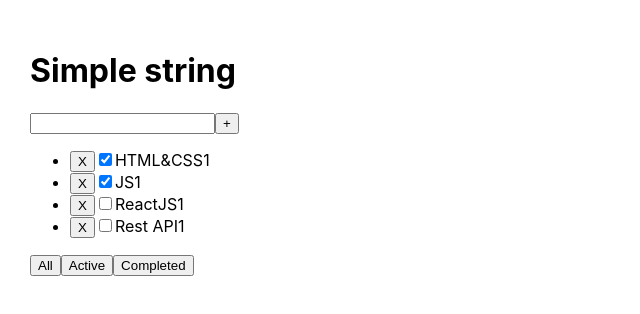
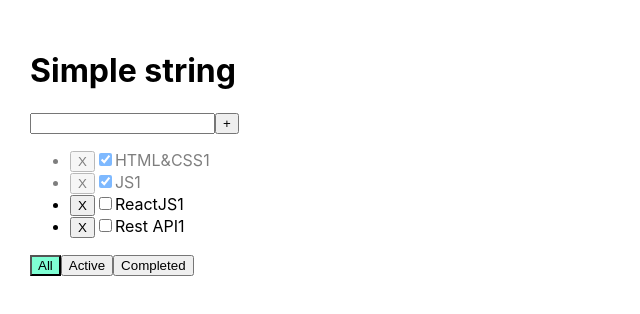
Before and after one commit to YauhenKoltashau/Todolists, a React (Create React App) app: page / in a window 1280 px wide. Shown: the top 314 px of the page, without its empty margins (0-640 px from the left). Built offline with nearby package versions, Linux system fonts and the light colour scheme.

Commit message:
4 Todolists lessons  out

```diff
--- /dev/null
+++ b/src/App.module.css
@@ -0,0 +1,15 @@
+.error {
+    border: red 2px solid;
+}
+
+.errorMessage {
+    color: red;
+}
+
+.activeFilter {
+    background-color: aquamarine;
+}
+
+.isDone {
+    opacity: 0.5;
+}
--- a/src/App.tsx
+++ b/src/App.tsx
@@ -16,28 +16,36 @@ function App() {
         ])
     console.log(tasks)
     const removeOneTask = (id: string) => {
-        setTasks(tasks.filter((el)=> el.id !== id))
-       console.log(id)
+        setTasks(tasks.filter((el) => el.id !== id))
+        console.log(id)
     }
     const addTask = (title: string) => {
         let newTask = {id: v1(), title: title, isDone: false}
         let newTasks = [newTask, ...tasks]
         setTasks((newTasks))
     }
-    let[filterValue, setFilterValue] = useState<filterValueType>("All")
+    let [filterValue, setFilterValue] = useState<filterValueType>("All")
     let changeFilter = tasks
     if (filterValue === "Active") {
-        changeFilter = tasks.filter((el)=> !el.isDone )
+        changeFilter = tasks.filter((el) => !el.isDone)
     }
     if (filterValue === "Completed") {
-        changeFilter = tasks.filter((el)=> el.isDone)
+        changeFilter = tasks.filter((el) => el.isDone)
     }
 
-const filterTask = (filterValue:filterValueType) => {
+    const filterTask = (filterValue: filterValueType) => {
         setFilterValue(filterValue)
 
-}
+    }
+    function changeStatus (taskId: string, isDone: boolean){
+        const task = tasks.find(t=> t.id === taskId)
+        if (task) {
+            task.isDone = isDone
+        }
+        setTasks([...tasks]);
 
+
+    }
 
 
 
@@ -46,9 +54,10 @@ const filterTask = (filterValue:filterValueType) => {
             <Todolist topic={"Simple string"}
                       task={changeFilter}
                       removeOneTask={removeOneTask}
-                      filterTask = {filterTask}
-                      addTask = {addTask}
-
+                      filterTask={filterTask}
+                      addTask={addTask}
+                      changeStatus={changeStatus}
+                      filter={filterValue}
 
 
             />
--- a/src/Todolist.tsx
+++ b/src/Todolist.tsx
@@ -1,14 +1,16 @@
-import React, {ChangeEvent,KeyboardEvent, useState} from "react";
+import React, {ChangeEvent, ChangeEventHandler, KeyboardEvent, useState} from "react";
 import {filterValueType} from "./App";
-
+import styles from "./App.module.css"
 
 
 type TodolistPropsType = {
     topic?: string
     task: Array<InArrayPropsType>
-    removeOneTask: (id: string)=>void
-    filterTask:(filterValue:filterValueType)=>void
-    addTask:(title: string)=>void
+    removeOneTask: (id: string) => void
+    filterTask: (filterValue: filterValueType) => void
+    addTask: (title: string) => void
+    changeStatus: (taskId: string, isDone: boolean) => void
+    filter: filterValueType
 
 }
 
@@ -19,21 +21,29 @@ export type InArrayPropsType = {
 }
 
 
-
 export const Todolist = (props: TodolistPropsType) => {
-    const[newTaskTitle, setNewTaskTitle ]=useState('')
-    const onChangeNewTaskTitleInput = (e:ChangeEvent<HTMLInputElement>) => {
+    const [newTaskTitle, setNewTaskTitle] = useState('')
+    const[error, setError] = useState<string|null>(null)
+    const onChangeNewTaskTitleInput = (e: ChangeEvent<HTMLInputElement>) => {
         setNewTaskTitle(e.currentTarget.value)
     }
-    const onKeyPressAddNewTaskHandler = (e:KeyboardEvent<HTMLInputElement>) => {
-        if (e.key == 'Enter'){
+    const onKeyPressAddNewTaskHandler = (e: KeyboardEvent<HTMLInputElement>) => {
+        setError(null)
+        if (newTaskTitle.trim() === "") {
+            return
+        }
+        if (e.key == 'Enter') {
             setNewTaskTitle('');
             props.addTask(newTaskTitle)
         }
     }
     const onClickButtonAddNewTaskHandler = () => {
+        if (newTaskTitle.trim() === "") {
+            setError("Title is required")
+            return
+        }
         setNewTaskTitle('');
-        props.addTask(newTaskTitle)
+        props.addTask(newTaskTitle.trim())
     }
     const onClickAllTaskHandler = () => props.filterTask("All")
     const onClickActiveTaskHandler = () => props.filterTask("Active")
@@ -43,20 +53,27 @@ export const Todolist = (props: TodolistPropsType) => {
         <div>
             <h1>{props.topic}</h1>
             <div>
-                <input value={newTaskTitle}
-                       onChange={onChangeNewTaskTitleInput}
-                       onKeyPress={onKeyPressAddNewTaskHandler}/>
+                <input className={error ? styles.error: ""}
+                    value={newTaskTitle}
+                    onChange={onChangeNewTaskTitleInput}
+                    onKeyPress={onKeyPressAddNewTaskHandler}/>
                 <button onClick={onClickButtonAddNewTaskHandler}>+</button>
             </div>
+            { error && <div className={styles.errorMessage}>{error}</div> }
             <ul>
                 {props.task.map((el, index) => {
                     const onClickRemoveTaskHandler = () => {
                         props.removeOneTask(el.id)
                     }
+                    const onChangeClickCheckboxHandler = (e: ChangeEvent<HTMLInputElement>) => {
+                        props.changeStatus(el.id, e.currentTarget.checked)
+                    }
                     return (
-                        <li key={index}>
+                        <li key={index} className={el.isDone ? styles.isDone : ""}>
                             <button onClick={onClickRemoveTaskHandler}>X</button>
-                            <input type="checkbox" checked={el.isDone}/>
+                            <input type="checkbox"
+                                   onChange={onChangeClickCheckboxHandler}
+                                   checked={el.isDone}/>
                             <span>{el.title}</span>
                         </li>
                     )
@@ -64,9 +81,9 @@ export const Todolist = (props: TodolistPropsType) => {
 
             </ul>
             <div>
-                <button onClick={onClickAllTaskHandler}>All</button>
-                <button onClick={onClickActiveTaskHandler}>Active</button>
-                <button onClick={onClickCompletedTaskHandler}>Completed</button>
+                <button className={props.filter === 'All' ? styles.activeFilter: ""} onClick={onClickAllTaskHandler}>All</button>
+                <button className={props.filter === 'Active' ? styles.activeFilter: ""} onClick={onClickActiveTaskHandler}>Active</button>
+                <button className={props.filter === 'Completed' ? styles.activeFilter: ""} onClick={onClickCompletedTaskHandler}>Completed</button>
             </div>
         </div>
     )
```
